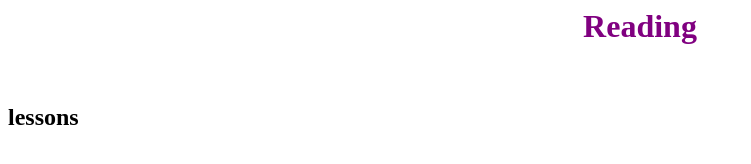
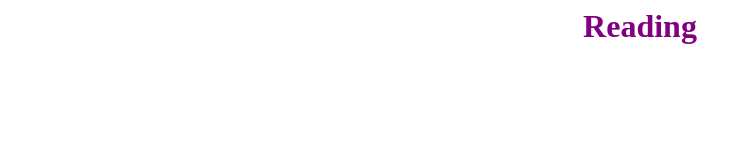
Before and after one commit to UReady/uready.github.io, a plain HTML site: page reading.html in a window 1280 px wide. Shown: the whole page, without its empty margins (0-751 px from the left). Drawn offline with Linux system fonts and the light colour scheme.

Commit message:
Update reading.html

```diff
--- a/reading.html
+++ b/reading.html
@@ -4,7 +4,5 @@
 </head>
 <h1> Reading </h1>
 <br>
-  <h2> lessons </h2>
-  <br>
   <a href= "lessons.html>Lessons</a>
 </html>
```
